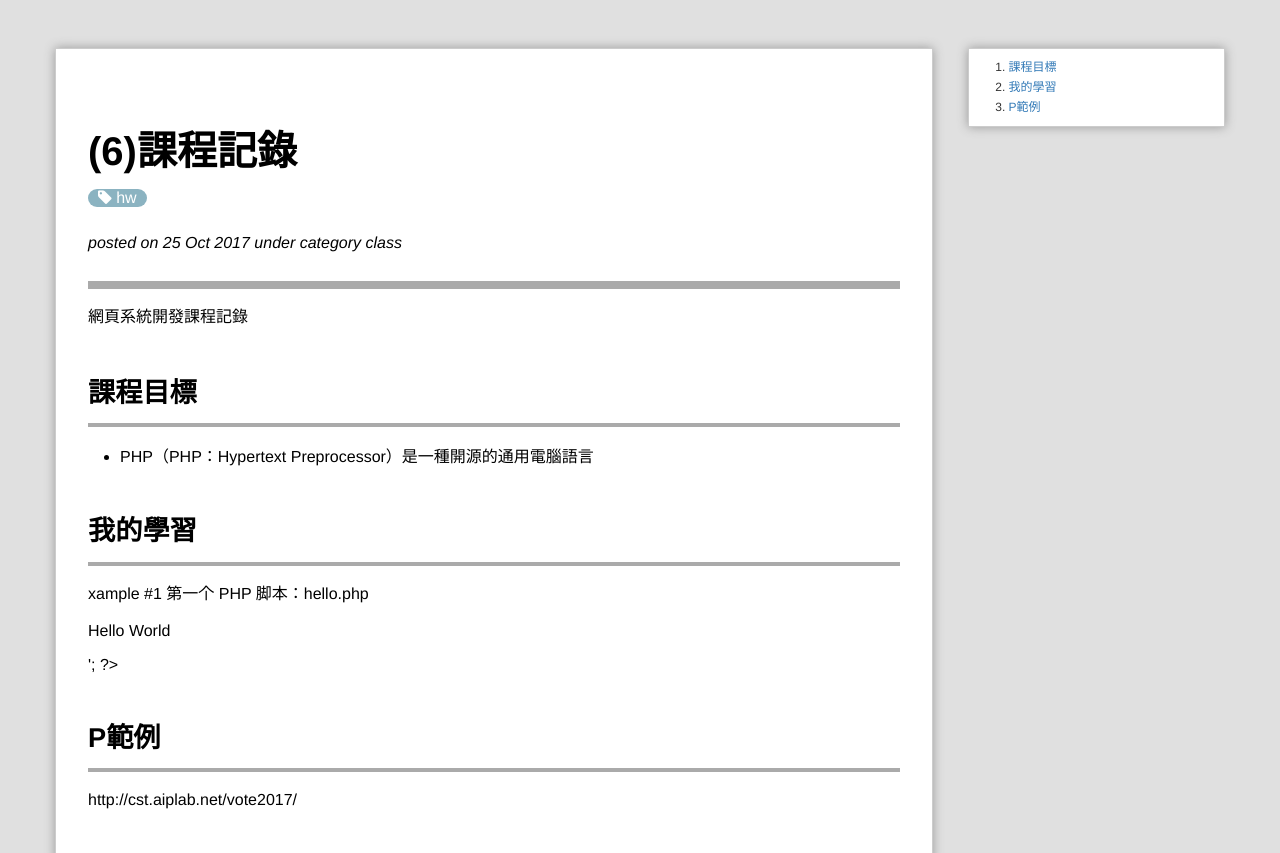
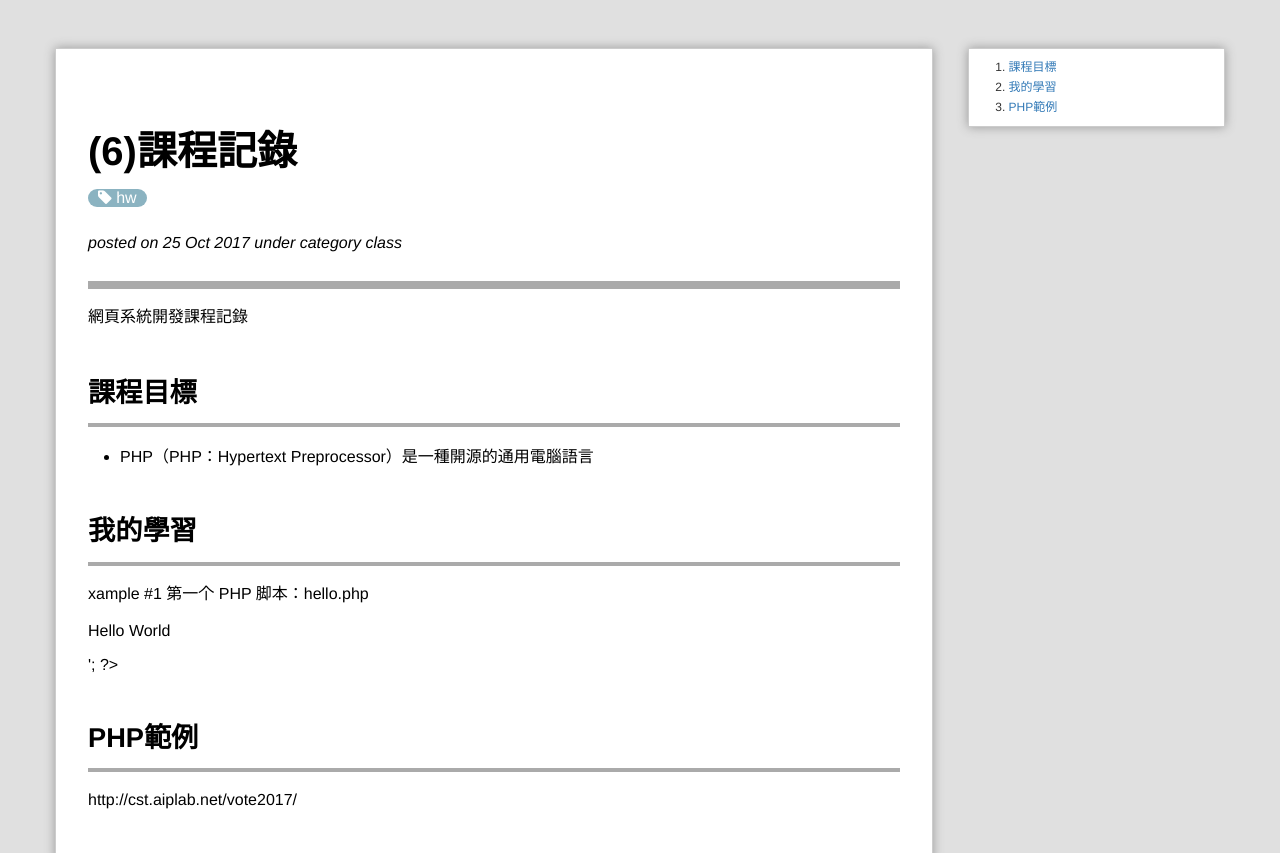
Before and after one commit to NICKTHEREAL/webcourse, a Jekyll site: the page built from _posts/2017-10-25-Class6.md, in a window 1280 px wide. Shown: the part 152-1005 px from the top of the page. Built offline with Jekyll 4.4.1, drawn with Linux system fonts in a browser that asks for light colours; Markdown is read by kramdown in place of the engine named in the settings; comment, search, counter and statistics services are not loaded.

Commit message:
Update 2017-10-25-Class6.md

```diff
--- a/_posts/2017-10-25-Class6.md
+++ b/_posts/2017-10-25-Class6.md
@@ -23,5 +23,5 @@ xample #1 第一个 PHP 脚本：hello.php
  </body>
 </html>
 
-# P範例
+# PHP範例
 http://cst.aiplab.net/vote2017/
```
